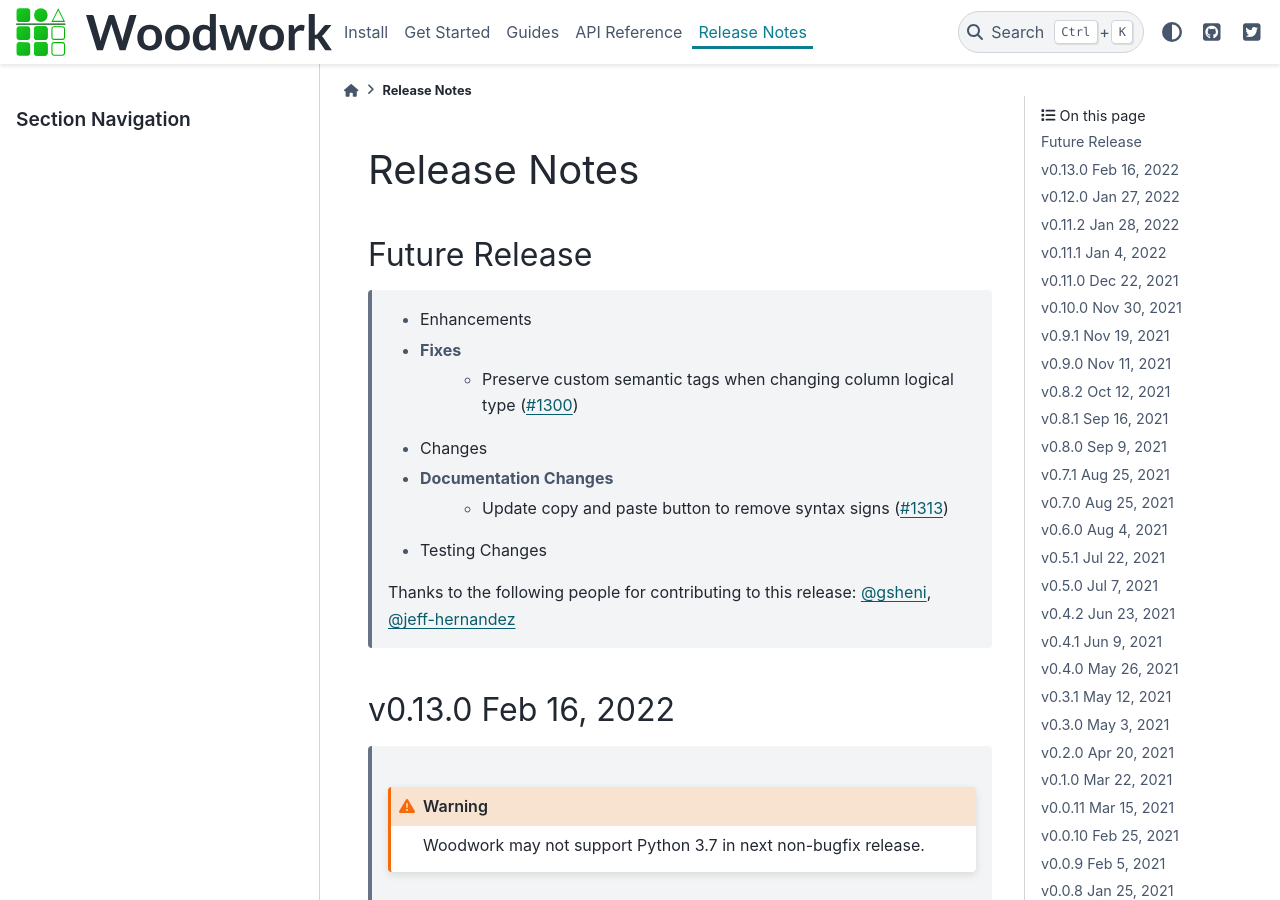
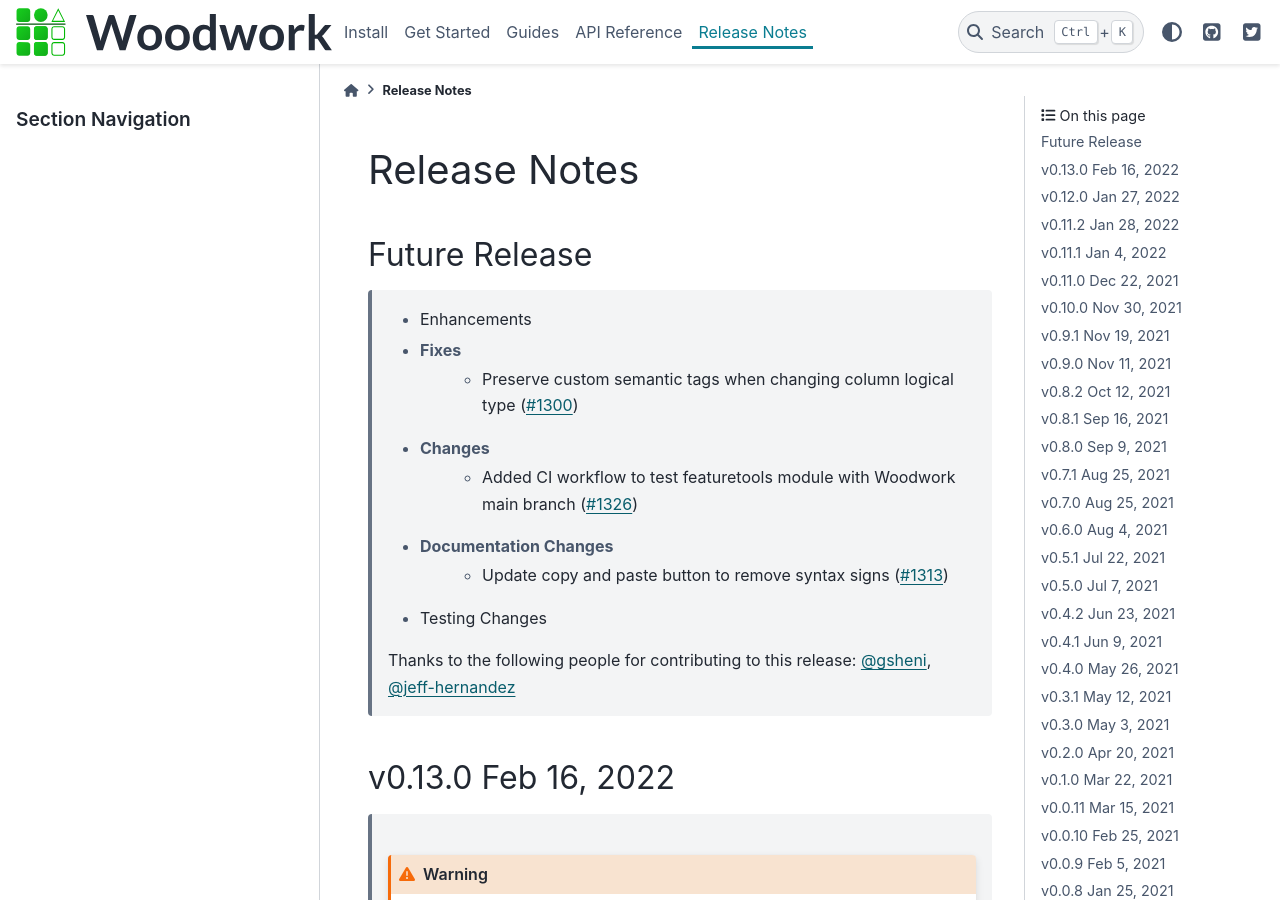
Before and after one commit to alteryx/woodwork, a Sphinx documentation site: the page built from docs/source/release_notes.rst, in a window 1280 px wide and 900 px high. Built offline with Sphinx 7.4.7 and the PyData theme 0.15.4, drawn with Linux system fonts in a browser that asks for light colours; comment, search, counter and statistics services are not loaded.

Commit message:
Updated release note

```diff
--- a/docs/source/release_notes.rst
+++ b/docs/source/release_notes.rst
@@ -9,6 +9,7 @@
     * Fixes
         * Preserve custom semantic tags when changing column logical type (:pr:`1300`)
     * Changes
+        * Added CI workflow to test featuretools module with Woodwork main branch (:pr:`1326`)
     * Documentation Changes
         * Update copy and paste button to remove syntax signs (:pr:`1313`)
     * Testing Changes
```
